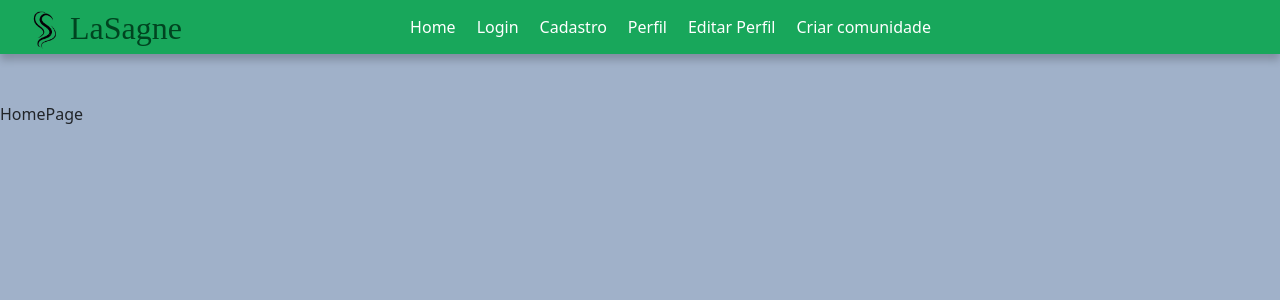
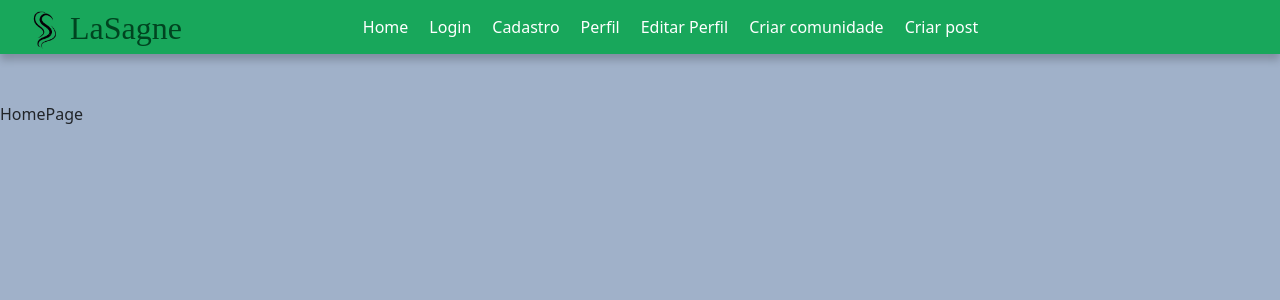
Before and after one commit to terras-devastadas/frontend-react, a React (Vite) app: page / in a window 1280 px wide. Shown: the top 300 px of the page. Built offline with nearby package versions, Linux system fonts and the light colour scheme; no server answers.

Commit message:
Add create post to navbar

```diff
--- a/src/components/NavBar/NavBar.tsx
+++ b/src/components/NavBar/NavBar.tsx
@@ -37,6 +37,9 @@ const NavBar = () => {
             <Nav.Link href="/criar-comunidade" className={styles["nav-link"]}>
               Criar comunidade
             </Nav.Link>
+            <Nav.Link href="/criar-post" className={styles["nav-link"]}>
+              Criar post
+            </Nav.Link>
           </Nav>
         </Navbar.Collapse>
       </Container>
--- a/src/pages/CreatePost/CreatePostPage.tsx
+++ b/src/pages/CreatePost/CreatePostPage.tsx
@@ -14,14 +14,14 @@ const CreatePostPage = () => {
   const [imagem, setImagem] = useState<string>("");
 
   async function createPost() {
-        if (!title) return;//adicionar disabled no botão
+    if (!title) return; //adicionar disabled no botão
 
     try {
-            const response = await api.post("/createPost/", {
+      const response = await api.post("/posts/", {
         title: title,
         content: content,
-                image: imagem,//receber imagem do componente
-            })
+        // image: imagem, //receber imagem do componente
+      });
 
       console.log("Post criado com sucesso:", response.data);
       navigate("/");
@@ -45,9 +45,9 @@ const CreatePostPage = () => {
 
   const handleClick = () => {
     createPost();
-    }
+  };
 
-    return(
+  return (
     <div className={styles.container}>
       <h2>Criar Post</h2>
       <InputField
@@ -64,12 +64,14 @@ const CreatePostPage = () => {
           value={content}
           onChange={(e) => setContent(e.target.value)}
         />
-                <AddFile variant="primary" label="Imagem:" onChange={handleImageChange}/>
+        <AddFile variant="primary" label="Imagem:" onChange={handleImageChange} />
       </div>
 
-            <button type="submit" className={styles.submitButton} onClick={handleClick}>Criar Post</button>
+      <button type="submit" className={styles.submitButton} onClick={handleClick}>
+        Criar Post
+      </button>
     </div>
-    )
-}
+  );
+};
 
 export default CreatePostPage;
--- a/src/pages/Home/HomePage.tsx
+++ b/src/pages/Home/HomePage.tsx
@@ -4,7 +4,7 @@ import api from "../../services/api";
 const HomePage = () => {
   useEffect(() => {
     const testIntegration = () => {
-      api.get("items/").then((response) => {
+      api.get("posts/").then((response) => {
         console.log(response);
       });
     };
```
Lines whose indentation alone changed are shown as unchanged.
